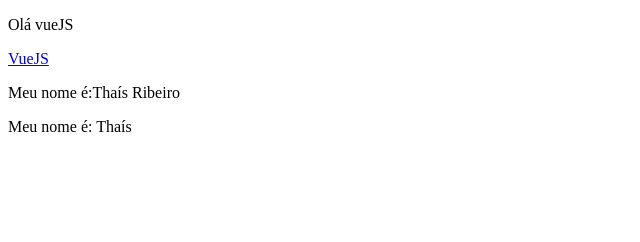
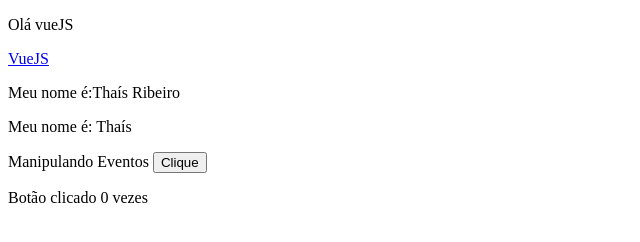
Before and after one commit to thaisrmesquita/vuejs-complete-guide, a plain HTML site: page conceitos_essenciais_vue/introduction.html in a window 1280 px wide. Shown: the whole page, without its empty margins (0-640 px from the left). Drawn offline with nearby package versions, Linux system fonts and the light colour scheme.

Commit message:
Criando botão que reage a cliques, incrementando o numero exibido com a informação de quantas vezes foi clicado, com auxilio da diretiva v-on

```diff
--- a/conceitos_essenciais_vue/introduction.html
+++ b/conceitos_essenciais_vue/introduction.html
@@ -11,6 +11,10 @@
         <a v-bind:href="docs">VueJS</a>
         <p v-once>Meu nome é:<span v-text="nome"></span></p>
         <p>Meu nome é: {{getNome()}}</p>
+
+        <span>Manipulando Eventos</span>
+        <button v-on:click='incrementar'>Clique</button>
+        <p>Botão clicado {{ cliques }} vezes</p>
     </div>
 
     <script>
@@ -20,12 +24,16 @@
                 mensagem: 'Olá vueJS',
                 //data binding de atributos
                 docs: 'https://vuejs.org/v2/style-guide/',
-                nome: 'Thaís Ribeiro'
+                nome: 'Thaís Ribeiro',
+                cliques: 0,
             },
             methods: {
                getNome: function() {
                    this.nome = "Thaís";
                    return this.nome;
+               },
+               incrementar: function() {
+                   this.cliques++;
                }
             },
         });
```
